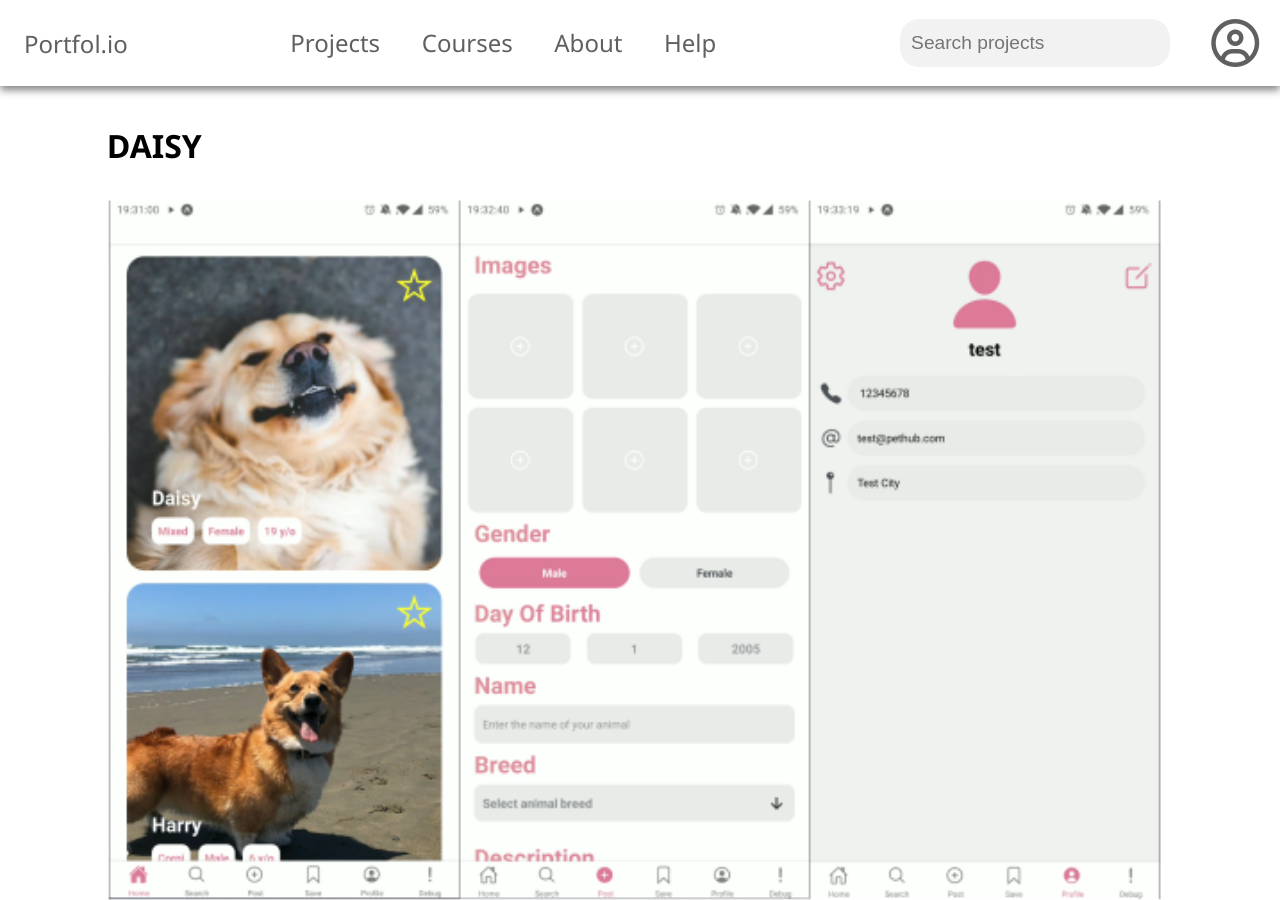
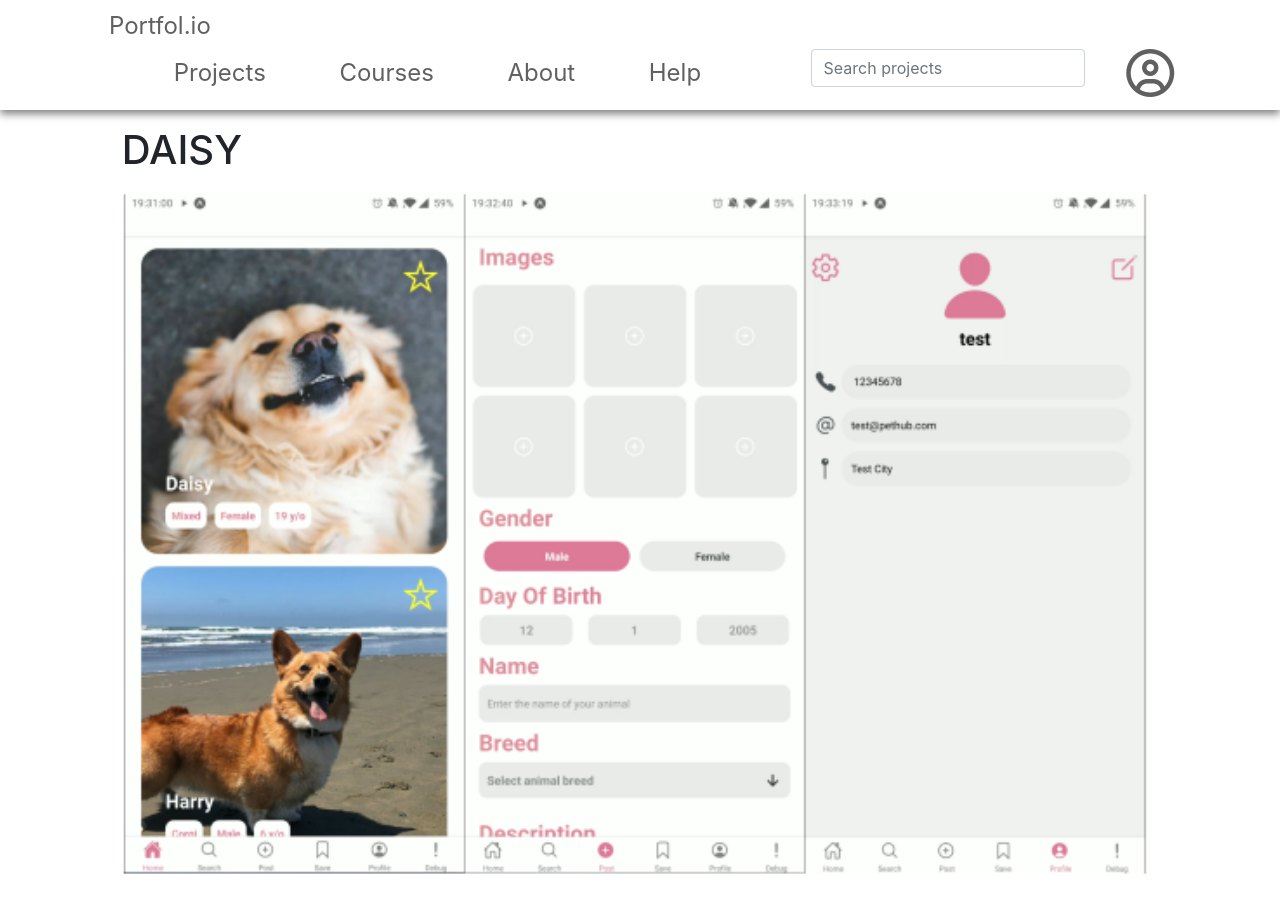
Before and after one commit to kepet19/portfol.io, a plain HTML site: page project.html in a window 1280 px wide. Shown: the top 900 px of the page. Drawn offline with nearby package versions, Linux system fonts and the light colour scheme.

Commit message:
Bootstrap init

```diff
--- a/project.html
+++ b/project.html
@@ -3,6 +3,9 @@
         <link rel="stylesheet" href="styles/project.css">
         <link rel="stylesheet" href="styles/header.css">
         <script src="scripts/fontawesome.min.js"></script>
+        <meta charset="utf-8">
+        <meta name="viewport" content="width=device-width, initial-scale=1, shrink-to-fit=no">
+        <link rel="stylesheet" href="https://stackpath.bootstrapcdn.com/bootstrap/4.4.1/css/bootstrap.min.css" integrity="sha384-Vkoo8x4CGsO3+Hhxv8T/Q5PaXtkKtu6ug5TOeNV6gBiFeWPGFN9MuhOf23Q9Ifjh" crossorigin="anonymous">
     </head>
 
     <header>
```
Also changed, not shown: index.html (+1 -0 lines), profile.html (+1 -0 lines), package-lock.json (added).
